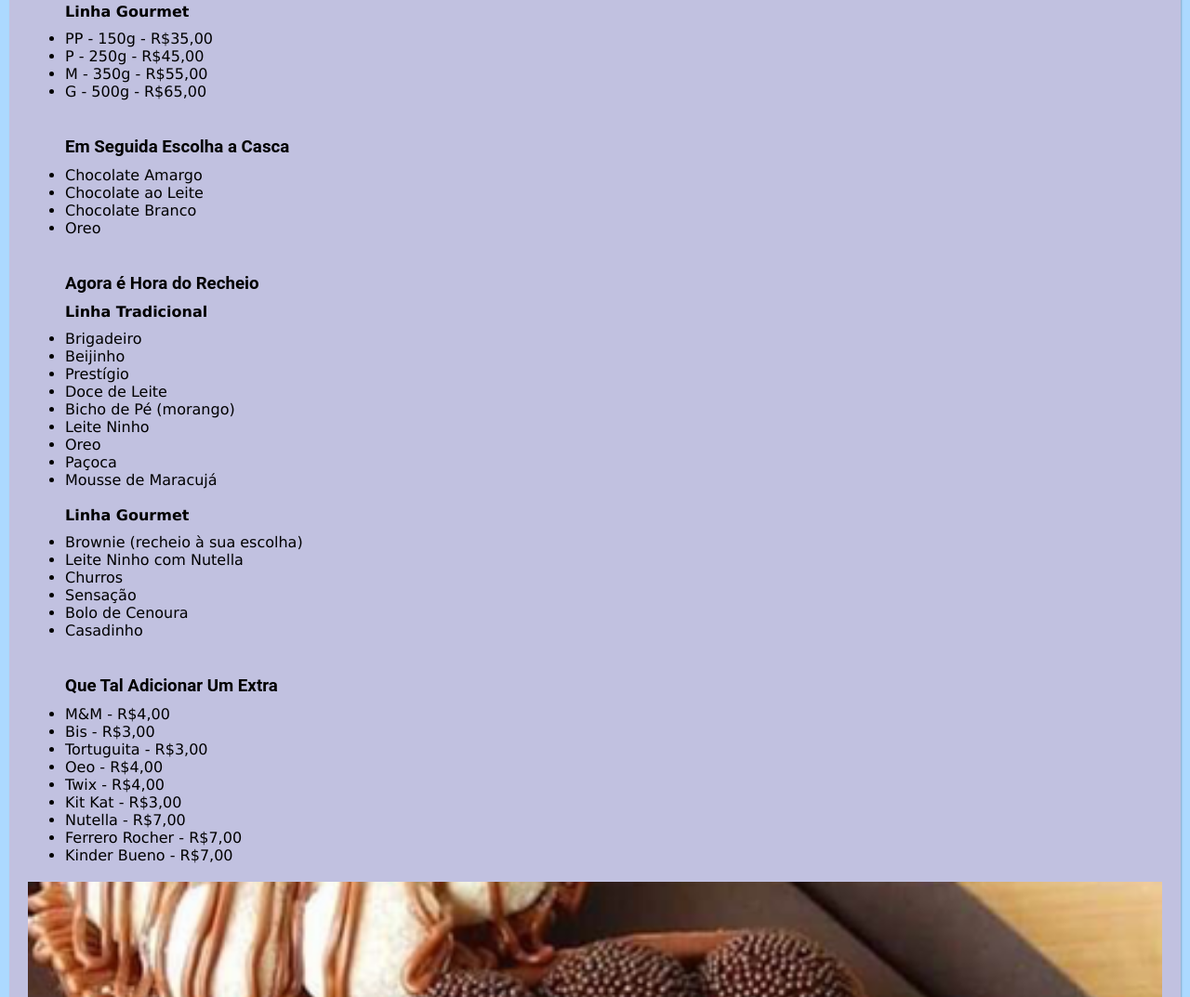
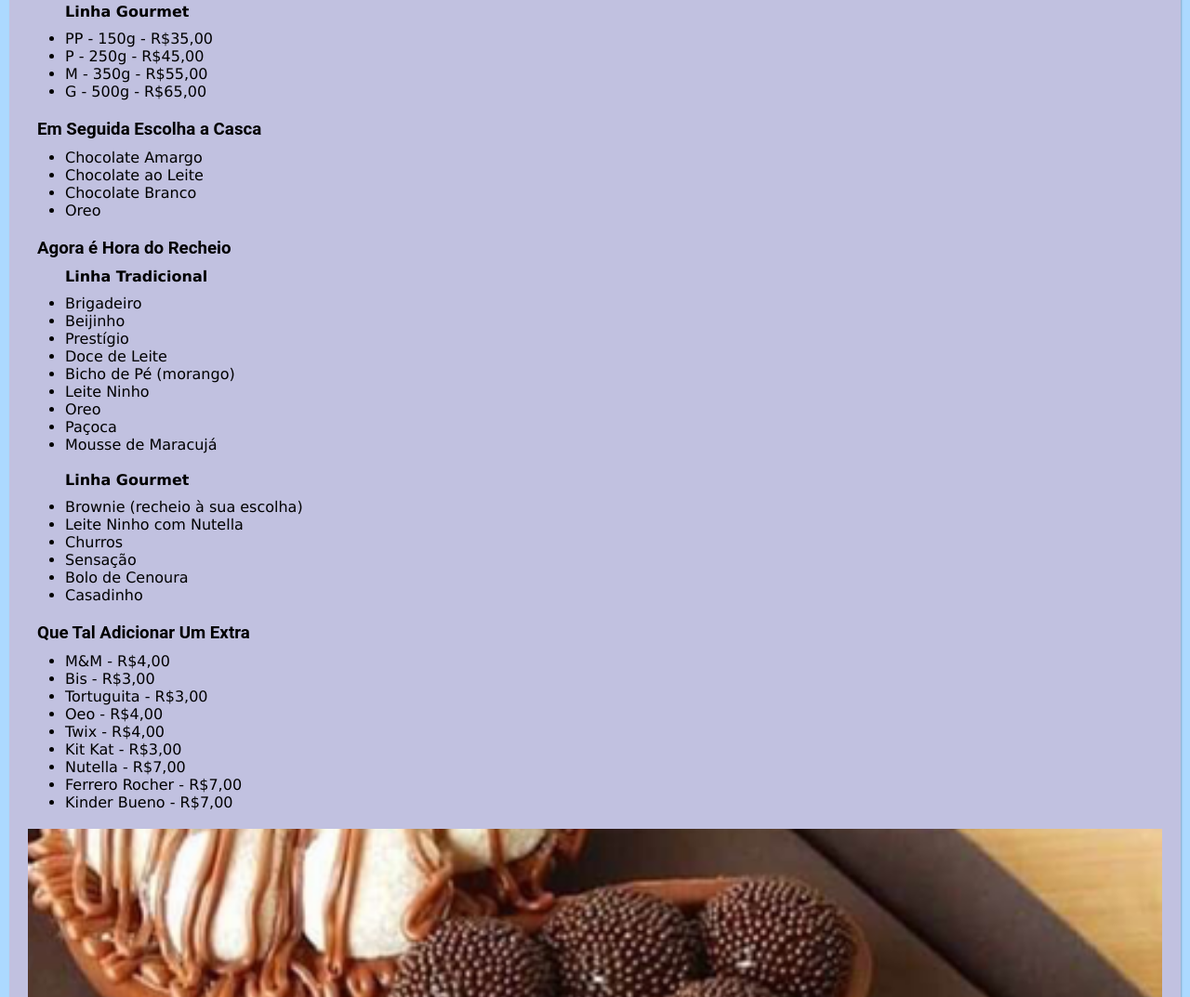
Before and after one commit to landolab/menudepascoa, a plain HTML site: page index.html in a window 1280 px wide. Shown: the part 1612-2685 px from the top of the page at 93% size. Drawn offline with Linux system fonts and the light colour scheme.

Commit message:
ajustes no h3

```diff
--- a/index.html
+++ b/index.html
@@ -37,8 +37,8 @@
         <br>
         <section class="container">
             <h2>Que Tal Montar Seu Ovo de Colher?</h2>
+            <h3>Primeiro Escolha o Tamanho</h3>
             <ul>
-                <h3>Primeiro Escolha o Tamanho</h3>
                 <h4>Linha Tradicional</h4>
                 <li>PP - 150g - R$25,00</li>
                 <li>P - 250g - R$35,00</li>
@@ -50,14 +50,17 @@
                 <li>P - 250g - R$45,00</li>
                 <li>M - 350g - R$55,00</li>
                 <li>G - 500g - R$65,00</li>
-                <br>
+            </ul>
+
                 <h3>Em Seguida Escolha a Casca</h3>
+            <ul>
                 <li>Chocolate Amargo</li>
                 <li>Chocolate ao Leite</li>
                 <li>Chocolate Branco</li>
                 <li>Oreo</li>
-                <br>
+            </ul>
                 <h3>Agora é Hora do Recheio</h3>
+            <ul>
                 <h4>Linha Tradicional</h4>
                 <li>Brigadeiro</li>
                 <li>Beijinho</li>
@@ -76,8 +79,9 @@
                 <li>Sensação</li>
                 <li>Bolo de Cenoura</li>
                 <li>Casadinho</li>
-                <br>
+            </ul>
                 <h3>Que Tal Adicionar Um Extra</h3>
+            <ul>
                 <li>M&M - R$4,00</li>
                 <li>Bis - R$3,00</li>
                 <li>Tortuguita - R$3,00</li>
--- a/style/style.css
+++ b/style/style.css
@@ -51,6 +51,7 @@ h3{
     font-family: 'Roboto', sans-serif;
     padding-bottom: 10px;
     padding-top: 20px;
+    padding-left: 10px;
 }
 
 h4{
```
